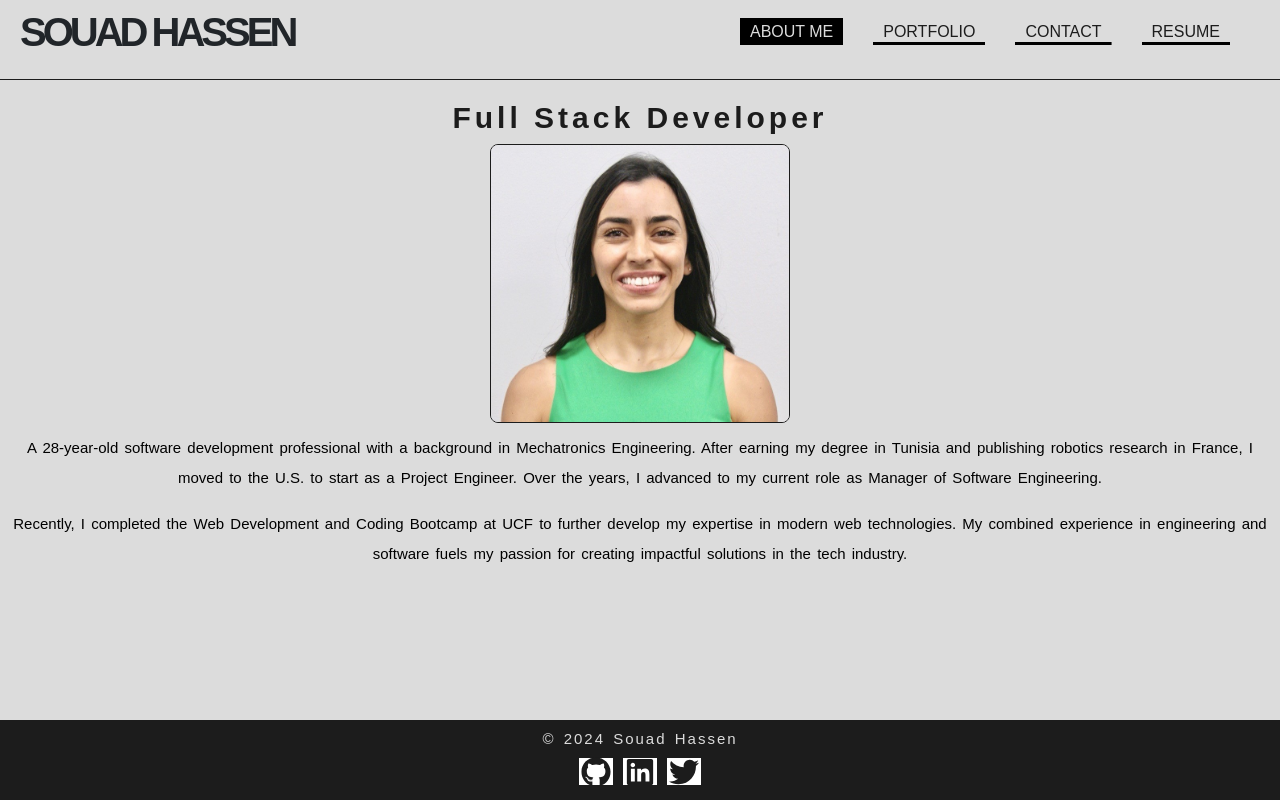
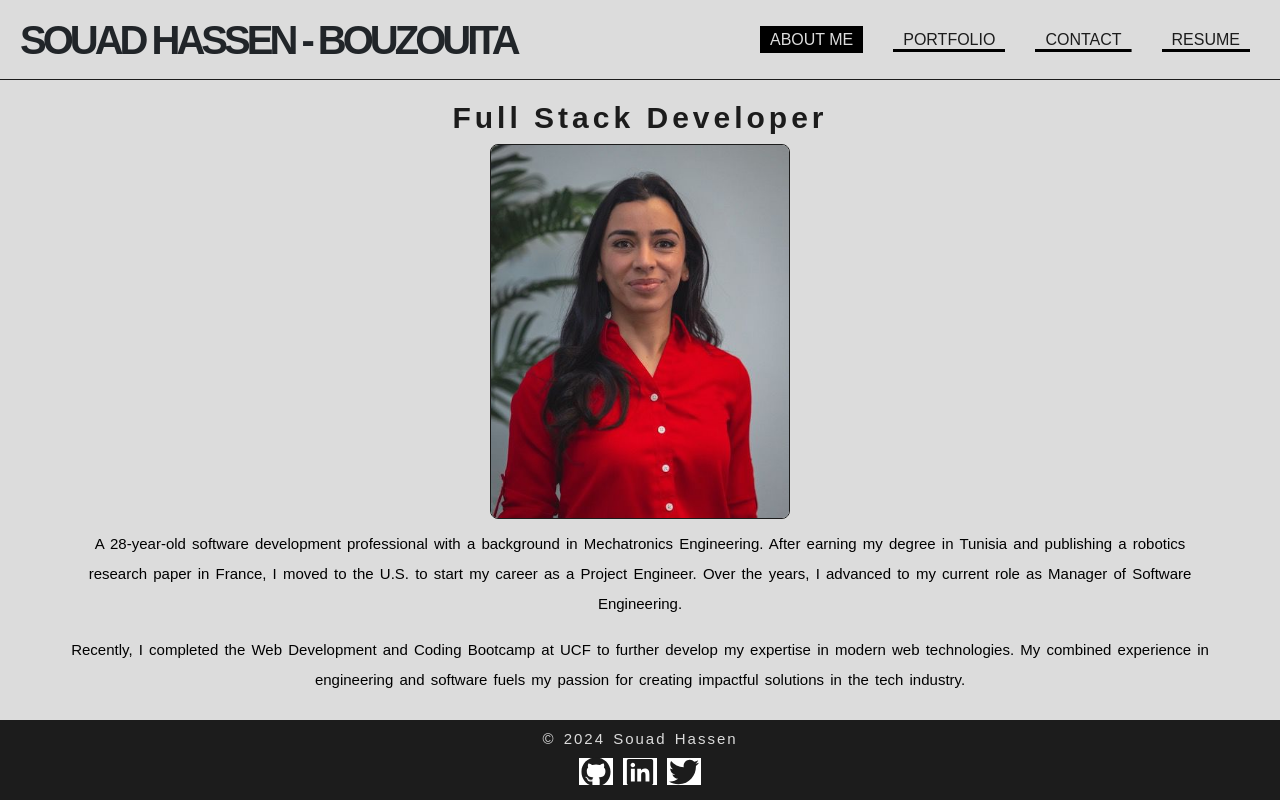
Before and after one commit to Souad-HB/react-portfolio, a React (Vite) app: page / in a window 1280 px wide. Built offline with nearby package versions, Linux system fonts and the light colour scheme.

Commit message:
updated portfolio

```diff
--- a/src/App.css
+++ b/src/App.css
@@ -1,5 +1,5 @@
 #root {
-  max-width: 100%;
+  width: 100%;
   text-align: center;
 }
 
--- a/src/components/Header/Header.css
+++ b/src/components/Header/Header.css
@@ -12,6 +12,7 @@
   display: flex;
   justify-content: space-between;
   width: 100%;
+  align-items: center;
 }
 
 /* responsiveness */
--- a/src/components/Header/Header.jsx
+++ b/src/components/Header/Header.jsx
@@ -7,7 +7,7 @@ function Header() {
     <header
       className="header-container header-content"
     >
-      <h1>SOUAD HASSEN</h1>
+      <h1>SOUAD HASSEN - BOUZOUITA</h1>
         <Navigation />
 
     </header>
--- a/src/components/Navigation/Navigation.jsx
+++ b/src/components/Navigation/Navigation.jsx
@@ -31,7 +31,7 @@ function Navigation() {
             CONTACT
           </Link>
         </li>
-        <li className="navItem">
+        <li>
           {/* Resume page link */}
           <Link
             to="/Resume"
--- a/src/pages/AboutMe/AboutMe.css
+++ b/src/pages/AboutMe/AboutMe.css
@@ -14,8 +14,8 @@ p {
   color: var(--secondary);
   font-size: 15px;
   word-spacing: 2px;
-  margin-left: 5px;
-  margin-right: 5px;
+  margin-left: 5%;
+  margin-right: 5%;
 }
 
 .name {
--- a/src/pages/AboutMe/AboutMe.jsx
+++ b/src/pages/AboutMe/AboutMe.jsx
@@ -10,9 +10,9 @@ const AboutMe = () => {
         <p>
           A 28-year-old software development professional with a background in
           Mechatronics Engineering. After earning my degree in Tunisia and
-          publishing robotics research in France, I moved to the U.S. to start
-          as a Project Engineer. Over the years, I advanced to my current role
-          as Manager of Software Engineering.
+          publishing a robotics research paper in France, I moved to the U.S. to
+          start my career as a Project Engineer. Over the years, I advanced to
+          my current role as Manager of Software Engineering.
         </p>
         <p className="paddingMobile">
           Recently, I completed the Web Development and Coding Bootcamp at UCF
--- a/src/pages/Portfolio/Portfolio.jsx
+++ b/src/pages/Portfolio/Portfolio.jsx
@@ -2,28 +2,34 @@ import React from "react";
 import Row from "react-bootstrap/Row";
 import Col from "react-bootstrap/Col";
 import Project from "../../components/Project/Project.jsx";
-import "./Portfolio.css"
+import "./Portfolio.css";
 import weatherDashboardImg from "../../assets/images/weatherdashboard.png";
 import newbieFit from "../../assets/images/NewbieFit.png";
 import portfolioImg from "../../assets/images/portfolio.png";
 import marketingImg from "../../assets/images/marketing.png";
 import cssImg from "../../assets/images/css.png";
-import studyGuideImg from "../../assets/images/studyguide.png";
+import catgptImg from "../../assets/images/catgpt.png";
 
 const Portfolio = () => {
   // define the projects array
   const projects = [
     {
+      title: "CatGPT",
+      image: catgptImg,
+      deployedLink: "https://tomogatch-ai.onrender.com/",
+      githubLink: "https://github.com/OccultParrot/Tomogatch.ai",
+    },
+    {
+      title: "NewbieFit",
+      image: newbieFit,
+      deployedLink: "https://souad-hb.github.io/NewbieFit/",
+      githubLink: "https://github.com/Souad-HB/NewbieFit/",
+    },
+    {
       title: "Weather Dashboard",
       image: weatherDashboardImg,
       deployedLink: "https://weather-dashboard-2-zm1t.onrender.com/",
       githubLink: "https://github.com/Souad-HB/weather-dashboard",
-    },
-    {
-      title: "NewbieFit",
-      image: newbieFit,
-      deployedLink: "https://coopdouce.github.io/NewbieFit-PJ1/",
-      githubLink: "https://github.com/CoopDouce/NewbieFit-PJ1",
     },
     {
       title: "Marketing advertisement",
@@ -42,12 +48,6 @@ const Portfolio = () => {
       image: cssImg,
       deployedLink: "https://souad-hb.github.io/csssnippet/",
       githubLink: "https://github.com/Souad-HB/csssnippet",
-    },
-    {
-      title: "FrontEnd Study Guide",
-      image: studyGuideImg,
-      deployedLink: "https://souad-hb.github.io/Prework-study-guide/",
-      githubLink: "https://github.com/Souad-HB/Prework-study-guide",
     },
   ];
 
--- a/src/pages/Resume/Resume.css
+++ b/src/pages/Resume/Resume.css
@@ -22,6 +22,7 @@
   color: var(--quaternary);
   letter-spacing: 2px;
   text-align: center;
+  white-space: nowrap;
 }
 
 .proficiency-logos {
```
Also changed, not shown: src/assets/images/catgpt.png (added), src/assets/images/photo.jpg.
